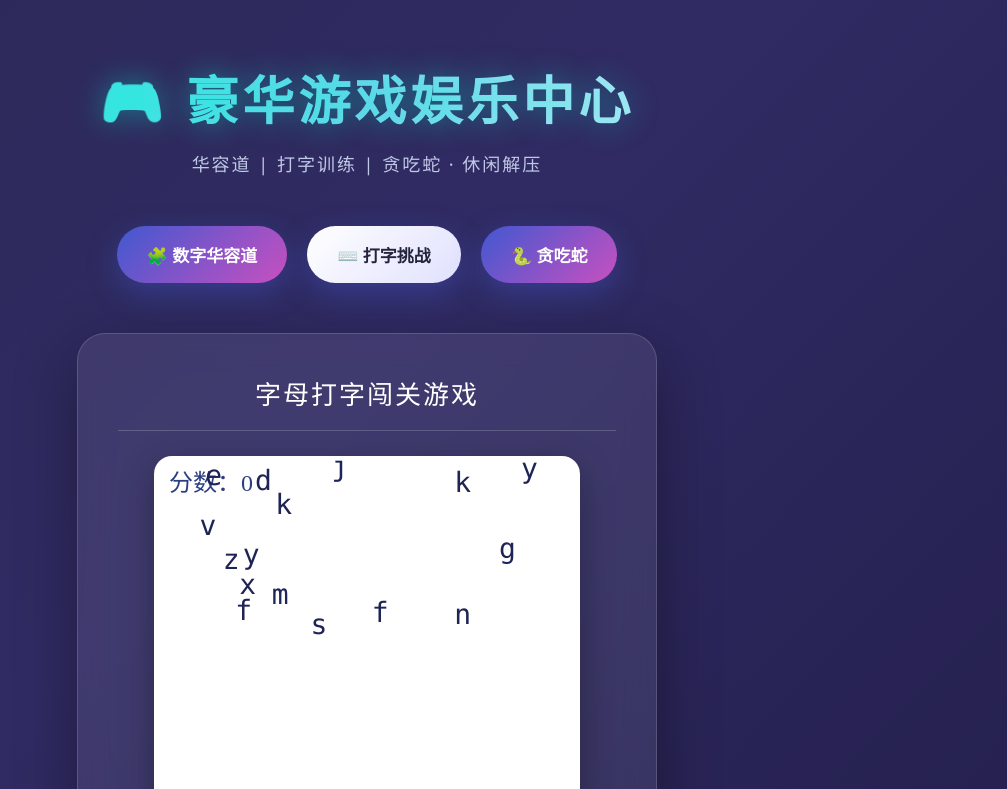
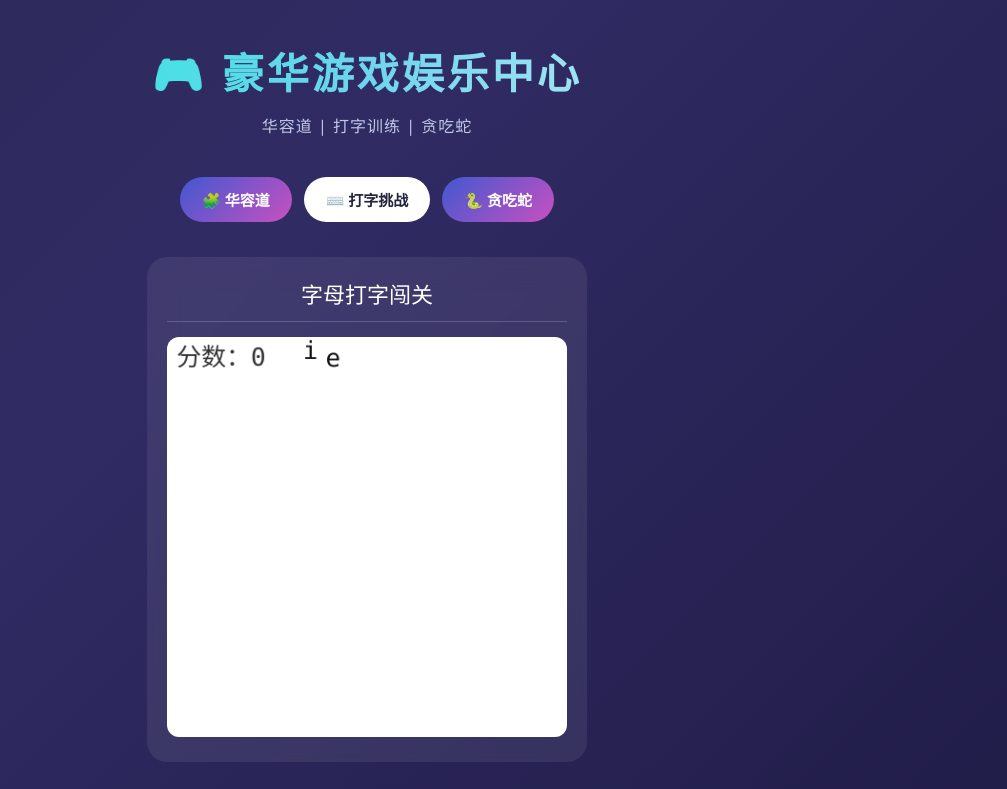
Before and after one commit to qingmozzh-rgb/mini-game-hub, a plain HTML site: page index.html in a window 1280 px wide. Both pictures are taken after a click on the button "⌨️ 打字挑战". Shown: the top 789 px of the page, without its empty margins (273-1280 px from the left). Drawn offline with Linux system fonts and the light colour scheme.

Commit message:
Update index.html

```diff
--- a/index.html
+++ b/index.html
@@ -2,7 +2,7 @@
 <html lang="zh-CN">
 <head>
     <meta charset="UTF-8" />
-    <meta name="viewport" content="width=device-width, initial-scale=1.0"/>
+    <meta name="viewport" content="width=device-width, initial-scale=1.0,user-scalable=no"/>
     <title>豪华休闲游戏乐园 | 三款小游戏</title>
     <style>
         * {
@@ -28,8 +28,8 @@
 
         .header-box {
             text-align: center;
-            padding-top: 60px;
-            padding-bottom: 50px;
+            padding-top: 40px;
+            padding-bottom: 40px;
             animation: fadeDown 1s ease;
         }
 
@@ -39,119 +39,112 @@
         }
 
         .header-box h1 {
-            font-size: 52px;
+            font-size: 42px;
             color: #fff;
             background: linear-gradient(90deg, #00f5d4, #6dd5ed, #ffffff);
             -webkit-background-clip: text;
             -webkit-text-fill-color: transparent;
-            text-shadow: 0 0 30px rgba(0, 245, 212, 0.4);
-            letter-spacing: 4px;
-            margin-bottom: 15px;
+            letter-spacing: 3px;
+            margin-bottom: 12px;
         }
 
         .header-box p {
             color: #c0c8e7;
-            font-size: 18px;
-            letter-spacing: 2px;
+            font-size: 16px;
+            letter-spacing: 1px;
         }
 
         .nav-btn {
             display: flex;
             justify-content: center;
-            gap: 20px;
-            margin-bottom: 50px;
+            gap: 12px;
+            margin-bottom: 35px;
             flex-wrap: wrap;
+            padding: 0 10px;
         }
 
         .nav-btn button {
-            padding: 16px 30px;
-            font-size: 17px;
+            padding: 12px 22px;
+            font-size: 15px;
             font-weight: bold;
             border: none;
-            border-radius: 60px;
+            border-radius: 50px;
             cursor: pointer;
-            transition: all 0.4s ease;
-            position: relative;
-            overflow: hidden;
+            transition: all 0.3s ease;
             color: #fff;
             background: linear-gradient(135deg, #4158d0, #c850c0);
-            box-shadow: 0 10px 30px rgba(65, 88, 208, 0.4);
-        }
-
-        .nav-btn button::before {
-            content: "";
-            position: absolute;
-            top: 0;
-            left: -100%;
-            width: 100%;
-            height: 100%;
-            background: linear-gradient(90deg, transparent, rgba(255,255,255,0.2), transparent);
-            transition: 0.5s;
-        }
-
-        .nav-btn button:hover::before {
-            left: 100%;
-        }
-
-        .nav-btn button:hover {
-            transform: translateY(-6px) scale(1.05);
-            box-shadow: 0 15px 40px rgba(200, 80, 192, 0.5);
         }
 
         .nav-btn button.active {
-            background: linear-gradient(135deg, #ffffff, #e0e0ff);
+            background: #fff;
             color: #24243e;
         }
 
         .game-card {
-            width: 580px;
+            width: 440px;
             margin: 0 auto;
-            padding: 40px;
+            padding: 20px;
             background: rgba(255, 255, 255, 0.08);
             backdrop-filter: blur(16px);
-            border-radius: 28px;
-            border: 1px solid rgba(255, 255, 255, 0.15);
-            box-shadow: 0 20px 60px rgba(0, 0, 0, 0.35);
+            border-radius: 20px;
         }
 
         .game-view {
             display: none;
             text-align: center;
-            animation: scaleIn 0.6s ease;
         }
 
         .game-view.show {
             display: block;
         }
 
-        @keyframes scaleIn {
-            from { opacity: 0; transform: scale(0.92); }
-            to { opacity: 1; transform: scale(1); }
-        }
-
         .game-title {
-            font-size: 26px;
-            color: #ffffff;
-            margin-bottom: 25px;
-            padding-bottom: 18px;
+            font-size: 22px;
+            color: #fff;
+            margin-bottom: 15px;
+            padding-bottom: 12px;
             border-bottom: 1px solid rgba(255,255,255,0.18);
-            letter-spacing: 2px;
         }
 
         canvas {
-            border-radius: 18px;
-            box-shadow: 0 10px 35px rgba(0,0,0,0.3);
-            border: 3px solid rgba(255,255,255,0.2);
+            border-radius: 12px;
             background: #fff;
+            max-width: 100%;
         }
 
         .desc {
-            width: 600px;
-            margin: 40px auto;
             text-align: center;
             color: #a9b4e8;
-            font-size: 16px;
-            line-height: 2;
+            font-size: 14px;
+            padding: 30px 15px;
+            line-height: 1.8;
+        }
+
+        /* 贪吃蛇虚拟方向按键（修复版）*/
+        .ctrl-box{
+            margin-top:20px;
+            display:none;
+            position: relative;
+            z-index: 10; /* 最上层 */
+        }
+        .ctrl-box.show{
+            display:block;
+        }
+        .ctrl-btn{
+            width:70px;
+            height:70px;
+            font-size:28px;
+            margin:6px;
+            border:none;
+            border-radius:12px;
+            background:#ffffff;
+            color:#222;
+            font-weight:bold;
+            touch-action: manipulation; /* 防止浏览器拦截 */
+        }
+        .ctrl-btn:active{
+            background:#ddd;
+            color:#f00;
         }
     </style>
 </head>
@@ -159,44 +152,62 @@
 
     <div class="header-box">
         <h1>🎮 豪华游戏娱乐中心</h1>
-        <p>华容道 | 打字训练 | 贪吃蛇 · 休闲解压</p>
+        <p>华容道 | 打字训练 | 贪吃蛇</p>
     </div>
 
     <div class="nav-btn">
-        <button class="active" onclick="switchGame(1)">🧩 数字华容道</button>
+        <button class="active" onclick="switchGame(1)">🧩 华容道</button>
         <button onclick="switchGame(2)">⌨️ 打字挑战</button>
         <button onclick="switchGame(3)">🐍 贪吃蛇</button>
     </div>
 
     <div class="game-card">
-        <!-- 华容道 -->
         <div id="g1" class="game-view show">
-            <div class="game-title">智慧数字华容道（5×5）</div>
-            <canvas id="c1" width="500" height="500"></canvas>
+            <div class="game-title">5×5数字华容道</div>
+            <canvas id="c1" width="450" height="450"></canvas>
         </div>
 
-        <!-- 打字游戏 -->
         <div id="g2" class="game-view">
-            <div class="game-title">字母打字闯关游戏</div>
+            <div class="game-title">字母打字闯关</div>
             <canvas id="c2" width="420" height="420"></canvas>
         </div>
 
-        <!-- 贪吃蛇 -->
         <div id="g3" class="game-view">
-            <div class="game-title">经典贪吃蛇游戏（方向键控制）</div>
+            <div class="game-title">贪吃蛇游戏</div>
             <canvas id="c3" width="420" height="420"></canvas>
+
+            <!-- 手机虚拟控制按钮（修复点击） -->
+            <div class="ctrl-box" id="ctrlBox">
+                <div>
+                    <button class="ctrl-btn" id="btnUp">↑</button>
+                </div>
+                <div>
+                    <button class="ctrl-btn" id="btnLeft">←</button>
+                    <button class="ctrl-btn" id="btnDown">↓</button>
+                    <button class="ctrl-btn" id="btnRight">→</button>
+                </div>
+            </div>
         </div>
     </div>
 
     <div class="desc">
-        <p>🧩 华容道：点击空白旁边方块移动复原</p>
-        <p>⌨️ 打字：按下对应字母消除得分</p>
-        <p>🐍 贪吃蛇：键盘方向键控制，吃到食物变长</p>
+        <p>🧩 华容道：点击空格旁方块移动复原</p>
+        <p>⌨️ 打字：键盘按对应字母得分</p>
+        <p>🐍 贪吃蛇：电脑方向键 / 手机点屏幕按钮</p>
     </div>
 
 <script>
-// 切换游戏
+let currentGame = 1;
+let snakeInterval = null;
+let typingRunning = false;
+
 function switchGame(num){
+    if (snakeInterval) {
+        clearInterval(snakeInterval);
+        snakeInterval = null;
+    }
+    typingRunning = false;
+
     document.querySelectorAll(".game-view").forEach(item=>{
         item.classList.remove("show");
     });
@@ -205,213 +216,215 @@ function switchGame(num){
     document.querySelectorAll(".nav-btn button").forEach((btn,i)=>{
         btn.classList.toggle("active", i+1 === num);
     });
+
+    // 显示/隐藏贪吃蛇按键
+    document.getElementById("ctrlBox").classList.toggle("show",num===3);
+
+    currentGame = num;
+    if(num===2) startTypingGame();
+    if(num===3) startSnakeGame();
 }
 
-// ============ 1.华容道 ============
+// ========== 华容道 ==========
 const cv1 = document.getElementById("c1");
 const ctx1 = cv1.getContext("2d");
-const cell = 100;
+const cell = 90;
 let map = [];
-let emptyX = 4;
-let emptyY = 4;
-let step = 0;
+let emptyX=4,emptyY=4,step=0;
 
 function initGame(){
-    let n = 1;
+    let n=1;
     for(let y=0;y<5;y++){
-        map[y] = [];
-        for(let x=0;x<5;x++){
-            map[y][x] = n++;
+        map[y]=[];
+        for(let x=0;x<5;x++) map[y][x]=n++;
+    }
+    map[4][4]=0;
+    let d=[[1,0],[-1,0],[0,1],[0,-1]];
+    for(let i=0;i<1000;i++){
+        let r=d[Math.floor(Math.random()*4)];
+        let nx=emptyX+r[0],ny=emptyY+r[1];
+        if(nx>=0&&nx<5&&ny>=0&&ny<5){
+            map[emptyY][emptyX]=map[ny][nx];
+            map[ny][nx]=0;
+            emptyX=nx;emptyY=ny;
         }
     }
-    map[4][4] = 0;
-
-    let dirs = [[1,0],[-1,0],[0,1],[0,-1]];
-    for(let i=0;i<1200;i++){
-        let r = dirs[Math.floor(Math.random()*4)];
-        let nx = emptyX + r[0];
-        let ny = emptyY + r[1];
-        if(nx>=0&&nx<5&&ny>=0&&ny<5){
-            map[emptyY][emptyX] = map[ny][nx];
-            map[ny][nx] = 0;
-            emptyX = nx;
-            emptyY = ny;
-        }
-    }
-    step = 0;
-    drawMap();
+    step=0;drawMap();
 }
-
 function drawMap(){
-    ctx1.clearRect(0,0,500,500);
+    ctx1.clearRect(0,0,450,450);
     for(let y=0;y<5;y++){
         for(let x=0;x<5;x++){
-            let val = map[y][x];
-            let gra = ctx1.createLinearGradient(x*cell,y*cell,x*cell+cell,y*cell+cell);
-            gra.addColorStop(0,"#f0f4ff");
-            gra.addColorStop(1,"#e8ecfb");
-            ctx1.fillStyle = gra;
-            ctx1.fillRect(x*cell+3,y*cell+3,cell-6,cell-6);
-
-            if(val !== 0){
-                ctx1.fillStyle = "#252b60";
-                ctx1.font = "42px Microsoft Yahei";
-                ctx1.textAlign = "center";
-                ctx1.fillText(val, x*cell+50, y*cell+62);
+            let v=map[y][x];
+            let g=ctx1.createLinearGradient(x*cell,y*cell,x*cell+cell,y*cell+cell);
+            g.addColorStop(0,"#f0f4ff");g.addColorStop(1,"#e8ecfb");
+            ctx1.fillStyle=g;
+            ctx1.fillRect(x*cell+2,y*cell+2,cell-4,cell-4);
+            if(v){
+                ctx1.fillStyle="#222";
+                ctx1.font="36px微软雅黑";
+                ctx1.textAlign="center";
+                ctx1.fillText(v,x*cell+45,y*cell+55);
             }
         }
     }
-    ctx1.fillStyle = "#222";
-    ctx1.font = "22px 微软雅黑";
-    ctx1.textAlign = "left";
-    ctx1.fillText("步数："+step,15,28);
+    ctx1.fillStyle="#222";
+    ctx1.font="20px微软雅黑";
+    ctx1.fillText("步数："+step,10,25);
+}
+cv1.onclick=e=>{
+    if(currentGame!==1)return;
+    let x=Math.floor(e.offsetX/cell);
+    let y=Math.floor(e.offsetY/cell);
+    let d=[[1,0],[-1,0],[0,1],[0,-1]];
+    for(let i of d){
+        if(x+i[0]===emptyX&&y+i[1]===emptyY){
+            map[emptyY][emptyX]=map[y][x];
+            map[y][x]=0;
+            emptyX=x;emptyY=y;
+            step++;drawMap();return;
+        }
+    }
+};
+initGame();
+
+// ========== 打字游戏 ==========
+const cv2=document.getElementById("c2");
+const ctx2=cv2.getContext("2d");
+let charList=[],score=0;
+let allChar="abcdefghijklmnopqrstuvwxyz";
+function addChar(){
+    charList.push({x:Math.random()*350+20,y:0,text:allChar[Math.floor(Math.random()*26)]});
+}
+function drawChar(){
+    ctx2.clearRect(0,0,420,420);
+    ctx2.fillStyle="#333";
+    ctx2.font="22px微软雅黑";
+    ctx2.fillText("分数："+score,10,30);
+    let s=0.35+score/150;
+    for(let i=0;i<charList.length;i++){
+        let o=charList[i];
+        ctx2.fillStyle="#111";
+        ctx2.font="26px Consolas";
+        ctx2.fillText(o.text,o.x,o.y);
+        o.y+=s;
+    }
+    charList=charList.filter(o=>o.y<410);
+}
+function runType(){
+    if(!typingRunning)return;
+    if(Math.random()<0.012)addChar();
+    drawChar();
+    requestAnimationFrame(runType);
+}
+function startTypingGame(){
+    typingRunning=true;charList=[];score=0;runType();
 }
 
-cv1.addEventListener("click", function(e){
-    let x = Math.floor(e.offsetX / cell);
-    let y = Math.floor(e.offsetY / cell);
-    let d = [[1,0],[-1,0],[0,1],[0,-1]];
-    for(let i of d){
-        if(x+i[0]===emptyX && y+i[1]===emptyY){
-            map[emptyY][emptyX] = map[y][x];
-            map[y][x] = 0;
-            emptyX = x;
-            emptyY = y;
-            step++;
-            drawMap();
-            return;
-        }
-    }
-});
-initGame();
+// ========== 贪吃蛇（手机按钮修复版） ==========
+const cv3=document.getElementById("c3");
+const ctx3=cv3.getContext("2d");
+const box=20;
+let snake=[],food={};
+let dir="right",nextDir="right";
+let snakeScore=0;
 
-// ============ 2.打字游戏 ============
-const cv2 = document.getElementById("c2");
-const ctx2 = cv2.getContext("2d");
-let charList = [];
-let score = 0;
-let allChar = "abcdefghijklmnopqrstuvwxyz";
-
-function addChar(){
-    let px = Math.random() * 350 + 30;
-    charList.push({
-        x: px,
-        y: 5,
-        text: allChar[Math.floor(Math.random() * allChar.length)]
-    });
+// 核心：统一改方向函数
+function setDir(d){
+    if(d=="up"&&dir!="down")nextDir="up";
+    if(d=="down"&&dir!="up")nextDir="down";
+    if(d=="left"&&dir!="right")nextDir="left";
+    if(d=="right"&&dir!="left")nextDir="right";
 }
 
-function drawChar(){
-    ctx2.clearRect(0,0,420,420);
-    ctx2.fillStyle = "#2c3e80";
-    ctx2.font = "24px 微软雅黑";
-    ctx2.fillText("分数：" + score, 12, 32);
-
-    let speed = 0.4 + score/120;
-    for(let i=0;i<charList.length;i++){
-        let s = charList[i];
-        ctx2.fillStyle = "#1f2456";
-        ctx2.font = "28px Consolas";
-        ctx2.fillText(s.text, s.x, s.y);
-        s.y += speed;
+// 绑定按钮（touchstart + click 双保险）
+function bindButton(id, dirName){
+    const btn=document.getElementById(id);
+    function trigger(){
+        setDir(dirName);
+        if(navigator.vibrate) navigator.vibrate(30); // 震动反馈
     }
-    charList = charList.filter(t => t.y < 415);
+    btn.addEventListener("touchstart", e=>{
+        e.preventDefault();
+        trigger();
+    });
+    btn.addEventListener("click", trigger);
 }
 
-function runGame(){
-    if(Math.random() < 0.015) addChar();
-    drawChar();
-    requestAnimationFrame(runGame);
+// 绑定四个方向
+bindButton("btnUp","up");
+bindButton("btnDown","down");
+bindButton("btnLeft","left");
+bindButton("btnRight","right");
+
+function initSnake(){
+    snake=[{x:10*box,y:10*box}];
+    food={x:Math.floor(Math.random()*20)*box,y:Math.floor(Math.random()*20)*box};
+    dir="right";nextDir="right";snakeScore=0;
 }
-
-document.addEventListener("keydown", function(e){
-    let key = e.key;
-    let idx = charList.findIndex(t=>t.text === key);
-    if(idx !== -1){
-        score++;
-        charList.splice(idx,1);
-    }
-});
-runGame();
-
-// ============ 3.贪吃蛇游戏 ============
-const cv3 = document.getElementById("c3");
-const ctx3 = cv3.getContext("2d");
-const box = 20;
-let snake = [];
-snake[0] = {x:10*box, y:10*box};
-
-let food = {
-    x: Math.floor(Math.random()*20)*box,
-    y: Math.floor(Math.random()*20)*box
-};
-
-let dir = "right";
-let nextDir = "right";
-let snakeScore = 0;
-
-document.addEventListener("keydown",e=>{
-    let k = e.keyCode;
-    if(k===37&&dir!="right") nextDir="left";
-    if(k===38&&dir!="down") nextDir="up";
-    if(k===39&&dir!="left") nextDir="right";
-    if(k===40&&dir!="up") nextDir="down";
-});
-
 function drawSnake(){
-    dir = nextDir;
+    dir=nextDir;
     ctx3.fillStyle="#fff";
     ctx3.fillRect(0,0,420,420);
 
-    //食物
     ctx3.fillStyle="red";
     ctx3.fillRect(food.x,food.y,box,box);
 
-    //蛇身
     ctx3.fillStyle="#27ae60";
     for(let i=0;i<snake.length;i++){
         ctx3.fillRect(snake[i].x,snake[i].y,box-1,box-1);
     }
 
-    //头部
-    let headX = snake[0].x;
-    let headY = snake[0].y;
-
-    if(dir=="left") headX-=box;
-    if(dir=="right") headX+=box;
-    if(dir=="up") headY-=box;
-    if(dir=="down") headY+=box;
+    let hx=snake[0].x,hy=snake[0].y;
+    if(dir=="left")hx-=box;
+    if(dir=="right")hx+=box;
+    if(dir=="up")hy-=box;
+    if(dir=="down")hy+=box;
 
     //撞墙
-    if(headX<0||headX>=420||headY<0||headY>=420){
-        clearInterval(speedGo);
-        alert("游戏结束！得分："+snakeScore);
-        location.reload();
+    if(hx<0||hx>=420||hy<0||hy>=420){
+        clearInterval(snakeInterval);
+        alert("游戏结束 得分："+snakeScore);
+        return;
     }
-
-    //吃到食物
-    if(headX==food.x && headY==food.y){
+    //吃食物
+    if(hx==food.x&&hy==food.y){
         snakeScore++;
-        food.x = Math.floor(Math.random()*20)*box;
-        food.y = Math.floor(Math.random()*20)*box;
+        food.x=Math.floor(Math.random()*20)*box;
+        food.y=Math.floor(Math.random()*20)*box;
     }else{
         snake.pop();
     }
-
-    //撞自身
+    //撞自己
     for(let i=0;i<snake.length;i++){
-        if(snake[i].x==headX&&snake[i].y==headY){
-            clearInterval(speedGo);
-            alert("撞到自己！得分："+snakeScore);
-            location.reload();
+        if(snake[i].x==hx&&snake[i].y==hy){
+            clearInterval(snakeInterval);
+            alert("游戏结束 得分："+snakeScore);
+            return;
         }
     }
-
-    let newHead = {x:headX,y:headY};
-    snake.unshift(newHead);
+    snake.unshift({x:hx,y:hy});
+}
+function startSnakeGame(){
+    initSnake();
+    snakeInterval=setInterval(drawSnake,120);
 }
 
-let speedGo = setInterval(drawSnake,110);
+//键盘监听隔离
+document.addEventListener("keydown",e=>{
+    if(currentGame===2){
+        let k=e.key;
+        let i=charList.findIndex(o=>o.text===k);
+        if(i>-1){score++;charList.splice(i,1);}
+    }
+    if(currentGame===3){
+        let c=e.keyCode;
+        if(c===37&&dir!="right")nextDir="left";
+        if(c===38&&dir!="down")nextDir="up";
+        if(c===39&&dir!="left")nextDir="right";
+        if(c===40&&dir!="up")nextDir="down";
+    }
+});
 </script>
 
 </body>
```
